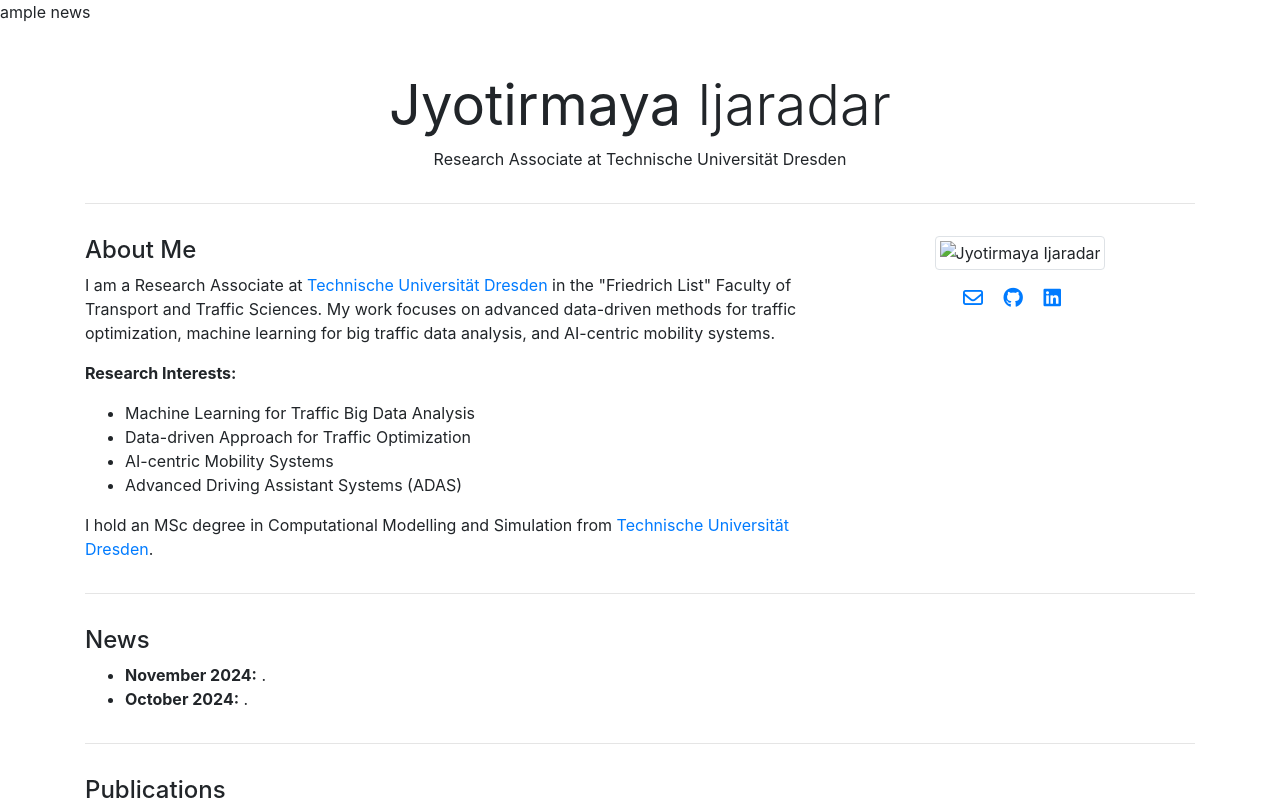
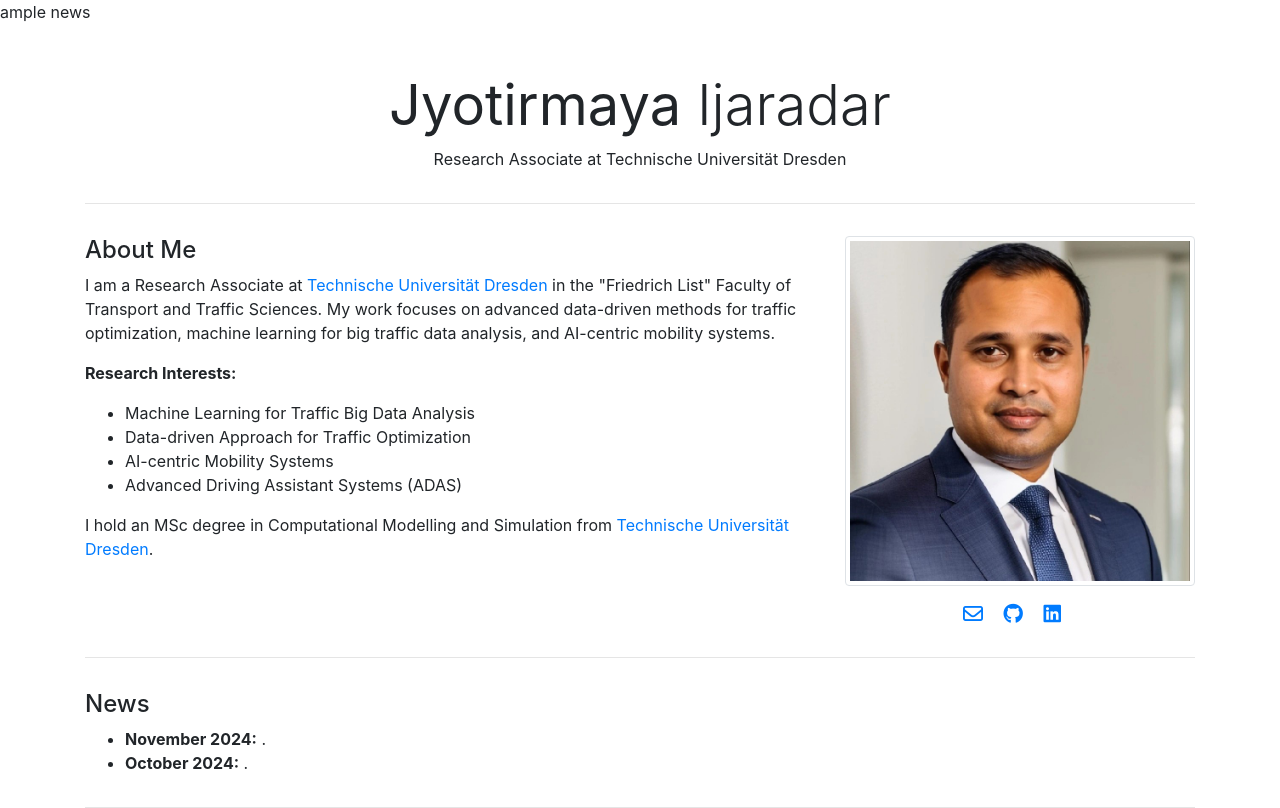
Before and after one commit to JyotirmayaIjaradar/j-ijaradar.github.io, a plain HTML site: page index.html in a window 1280 px wide. Shown: the top 808 px of the page. Drawn offline with nearby package versions, Linux system fonts and the light colour scheme.

Commit message:
Update index.html

```diff
--- a/index.html
+++ b/index.html
@@ -51,7 +51,7 @@ ample news<!doctype html>
         </p>
       </div>
       <div class="col-md-4 text-center">
-        <img src="assets/img/profile.jpg" class="img-thumbnail" alt="Jyotirmaya Ijaradar">
+        <img src="1698338102265.jpeg" class="img-thumbnail" alt="Jyotirmaya Ijaradar">
         <p style="margin-top: 15px;">
           <a href="mailto:jyotirmaya.ijaradar@tu-dresden.de" class="mr-3"><i class="far fa-envelope fa-lg"></i></a>
           <a href="https://github.com/j-ijaradar" target="_blank" class="mr-3"><i class="fab fa-github fa-lg"></i></a>
```
